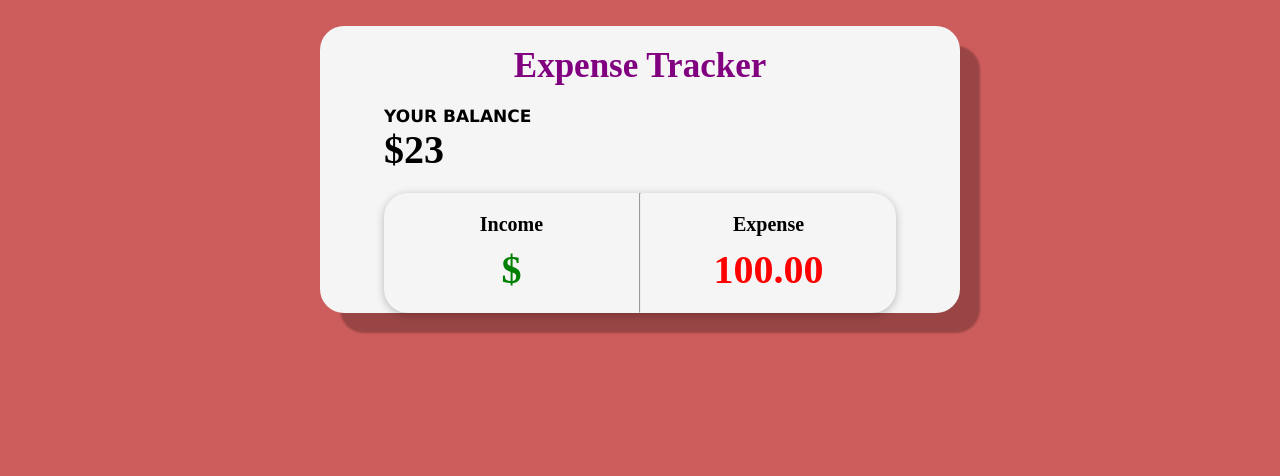
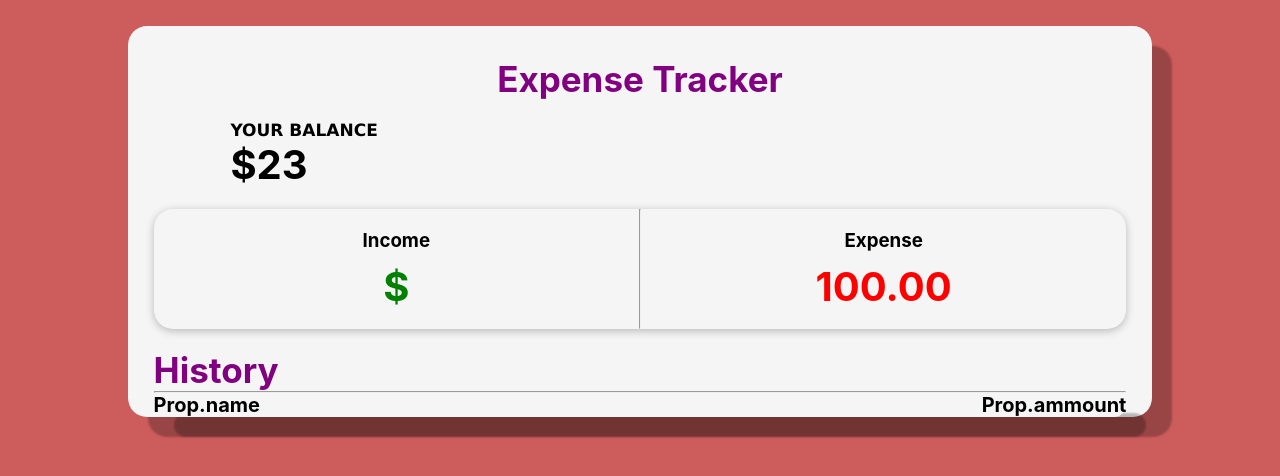
Before and after one commit to qasim29/expense-tracker, a React (Create React App) app: page / in a window 1280 px wide. Shown: the top 476 px of the page. Built offline with nearby package versions, Linux system fonts and the light colour scheme.

Commit message:
transaction container outgrowing bug rectified

```diff
--- a/src/App.css
+++ b/src/App.css
@@ -1,42 +1,32 @@
-* {
-  /* border: 2px coral solid; */
-  box-sizing: border-box;
-  font-family: "";
-  font-size: 20px;
-  margin: 0px;
-
-}
-
 .App{
   display: flex;
   flex-direction: column;
+  row-gap: 20px;
   align-items: center;
-  row-gap: 20px;
+
+  width: 80%;
+  margin: 10%;
+  margin-top: 2%;
 
   border-radius: 1.2rem;
-  width: 50%;
   box-shadow: 20px 20px 2px rgba(0, 0, 0, 0.25);
-  margin-left: 25%;
-  margin-top: 2%;
   background-color: whitesmoke;
-  height:100%
-}
+  }
 
 #container1{
-  padding-top: 20px;
+  padding-top: 2em;
   width:80%;
-  align-self: center;
-  display: flex;
-  justify-content: center;
+  text-align: center;
 }
-
 #container2{
   align-self: flex-start;
   margin-left:10%;
-
 }
 #container3{
-  width:80%;
+  width:95%;
+}
+#container4{
+  width:95%;
 }
 
 h1{
@@ -63,39 +53,8 @@ font-family: 'Lucida Sans', 'Lucida Sans Regular';
 
 
 
-
-
-.App-logo {
-  height: 40vmin;
-  pointer-events: none;
-}
-
 @media (prefers-reduced-motion: no-preference) {
   .App-logo {
     animation: App-logo-spin infinite 20s linear;
   }
 }
-
-.App-header {
-  background-color: #282c34;
-  min-height: 100vh;
-  display: flex;
-  flex-direction: column;
-  align-items: center;
-  justify-content: center;
-  font-size: calc(10px + 2vmin);
-  color: white;
-}
-
-.App-link {
-  color: #61dafb;
-}
-
-@keyframes App-logo-spin {
-  from {
-    transform: rotate(0deg);
-  }
-  to {
-    transform: rotate(360deg);
-  }
-}
--- a/src/App.js
+++ b/src/App.js
@@ -1,7 +1,8 @@
 import logo from "./logo.svg";
 import "./App.css";
-import "./components/StatsPanel";
 import StatsPanel from "./components/StatsPanel";
+import History from "./components/History";
+
 
 function App(Prop) {
   return (
@@ -16,6 +17,9 @@ function App(Prop) {
       <div id="container3">
         <StatsPanel></StatsPanel>
       </div>
+      <div id="container4">
+        <History></History>
+      </div>
     </div>
   );
 }
--- a/src/components/History.css
+++ b/src/components/History.css
@@ -0,0 +1,9 @@
+.hContainer{
+    display: flex;
+    flex-direction: column;
+
+}
+.hContainer>div{
+    /* align-self: flex-start;  */
+    flex:1;
+}
--- a/src/components/History.js
+++ b/src/components/History.js
@@ -1,14 +1,18 @@
 import "./History.css";
+import Transaction from "./Transaction";
 
-const history = (Prop) => {
+const History = (Prop) => {
   return (
-    <div>
+    <div className="hContainer">
       <div>
         <h1>History</h1>
       </div>
-
+      <hr></hr>
+      <div>
+        <Transaction></Transaction>
+      </div>
     </div>
   );
 };
 
-export default history;
+export default History;
--- a/src/components/Transaction.css
+++ b/src/components/Transaction.css
@@ -1,10 +1,23 @@
-.trasaction{
+.transaction{
     display: flex;
-
+    /* flex-direction: row; */
+    border-radius: 1.2rem;
+    box-shadow: 20px 20px 2px rgba(0, 0, 0, 0.25);
+    /* flex:1; */
+    /* column-gap: 20%; */
+    /* flex-wrap: wrap; */
+    /* align-items: center; */
+    /* justify-content: center;
+    justify-self: center; */
 }
 #name{
-    align-self: flex-start;
+    /* align-self: flex-start; */
+    font-size: 20px;
+    flex:1;
 }
 #ammount{
-    align-self: flex-end
+    font-size: 20px;
+    text-align: end;
+    /* -self: flex-end; */
+    flex:1;
 }
--- a/src/index.css
+++ b/src/index.css
@@ -20,3 +20,6 @@ code {
   font-family: source-code-pro, Menlo, Monaco, Consolas, 'Courier New',
     monospace;
 }
+.root{
+  display: flex;
+}
```
